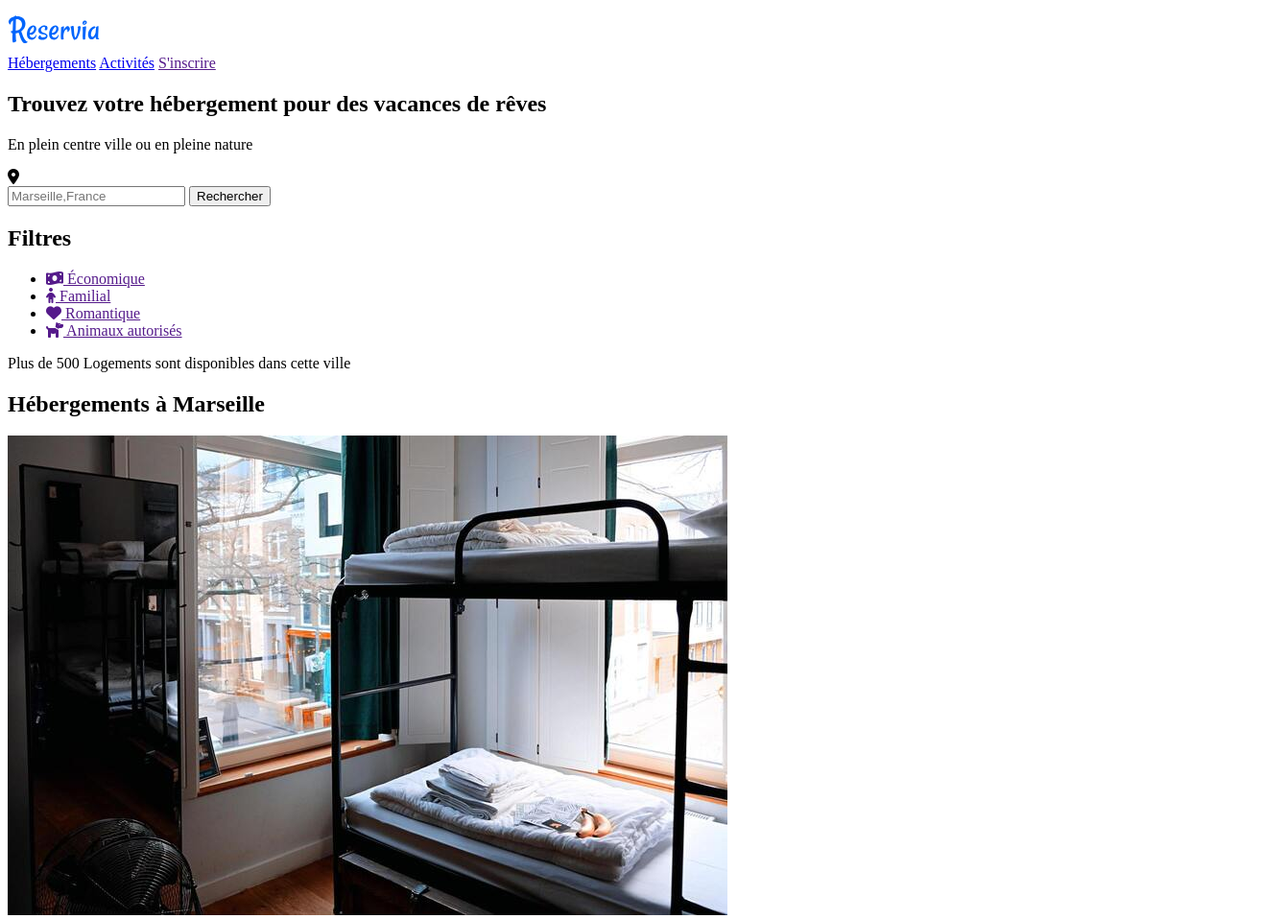
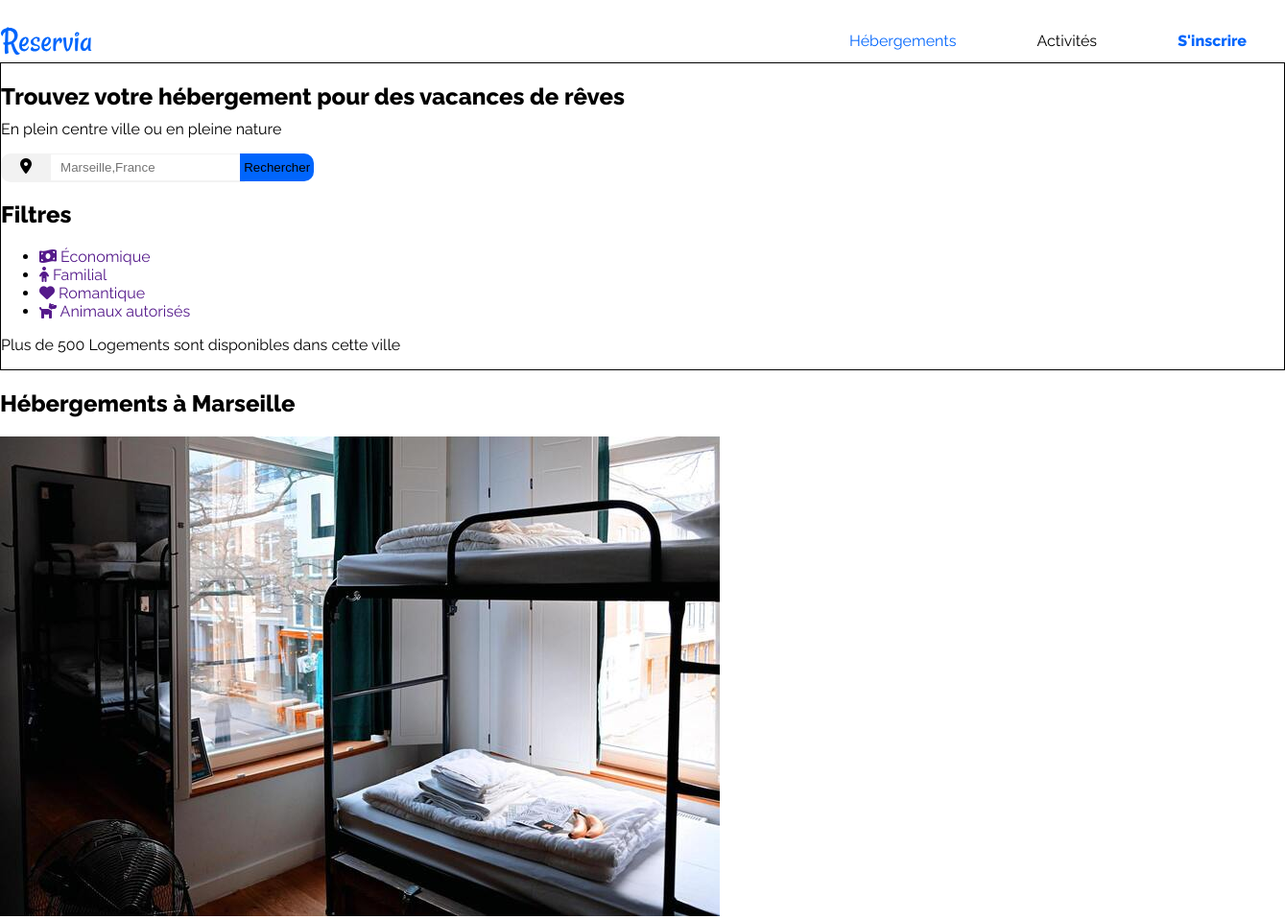
Before and after one commit to toinonNina/ToinonNina_2_15122020, a plain HTML site: page index.html in a window 1280 px wide. Shown: the top 958 px of the page at 96% size, 1339 px wide, since content can reach past the window. Drawn offline with Linux system fonts and the light colour scheme.

Commit message:
css jusqu'a début section 1

```diff
--- a/index.html
+++ b/index.html
@@ -3,6 +3,11 @@
   <head>
     <meta charset="UTF-8" />
     <meta name="viewport" content="width=device-width, initial-scale=1.0" />
+    <link rel="preconnect" href="https://fonts.gstatic.com" />
+    <link
+      href="https://fonts.googleapis.com/css2?family=Raleway:wght@100;200;300;400;500;600;800;900&display=swap"
+      rel="stylesheet"
+    />
     <link href="style.css" rel="stylesheet" type="text/css" />
     <script
       src="https://kit.fontawesome.com/530869a928.js"
@@ -15,9 +20,9 @@
     <header>
       <img src="images/logo/Reservia.svg" alt="logo" />
       <nav>
-        <a href="#hébergements">Hébergements</a>
+        <a class="textblue" href="#hébergements">Hébergements</a>
         <a href="#activités">Activités</a>
-        <a href="">S'inscrire</a>
+        <a class="textblue" id="inscription" href="">S'inscrire</a>
       </nav>
     </header>
 
@@ -27,18 +32,23 @@
         Trouvez votre hébergement pour des vacances de rêves
       </h1>
       <p>En plein centre ville ou en pleine nature</p>
-      <div id="Rechercher">
-        <i class="fas fa-map-marker-alt"></i>
+      <div id="rechercher">
         <form>
+          <div id="re">
+            <span class="input_icon"
+              ><i class="fas fa-map-marker-alt"></i
+            ></span>
             <input
               type="text"
               id="recherche"
               name="recherche"
               placeholder="Marseille,France"
             />
-          <input type="submit" value="Rechercher" />
+          </div>
+          <input type="submit" id="sub" value="Rechercher" />
         </form>
       </div>
+
       <div id="filters">
         <h2>Filtres</h2>
         <ul>
--- a/style.css
+++ b/style.css
@@ -1,6 +1,94 @@
+body {
+  font-family: "Raleway", sans-serif;
+  width: 1339px;
+  margin: auto;
+}
+
+h1 {
+  font-size: 1.5em;
+  margin-bottom: 0;
+}
+
+h2 {
+}
+
+h3 {
+}
+
+h4 {
+}
+
+a:link {
+  text-decoration: none;
+  list-style: none;
+  color: black;
+}
+
 .blue {
   color: #0065fc;
 }
 .grey {
   color: #eaeaea;
 }
+
+a.textblue {
+  color: #0065fc;
+}
+
+/*--------header--------*/
+
+header {
+  display: flex;
+  flex-direction: row;
+  align-items: center;
+  margin-top: 20px;
+}
+header img {
+}
+nav {
+  flex: 2;
+
+  text-align: right;
+}
+
+nav a {
+  margin: 0 40px 0 40px;
+}
+#inscription {
+  font-weight: bolder;
+}
+
+/*---------section 1 --------*/
+#section_one {
+  border: 1px solid black;
+}
+
+#section_one p {
+  margin-top: 10px;
+}
+#rechercher {
+  display: flex;
+}
+.input_icon {
+  margin-right: -5px;
+  padding-right: 20px;
+  padding-left: 20px;
+}
+#sub {
+  margin-left: -5px;
+  background-color: #0065fc;
+  border-radius: 0px 10px 10px 0px;
+  border: none;
+  padding: 7px 4px;
+}
+#recherche {
+  padding: 6px 10px;
+  align-items: baseline;
+  border: 1px solid #f2f2f2;
+}
+#re {
+  display: inline;
+  background-color: #f2f2f2;
+  border-radius: 10px 0px 0px 10px;
+  padding: 4px 0px 7px 0px;
+}
```
Lines whose indentation alone changed are shown as unchanged.
